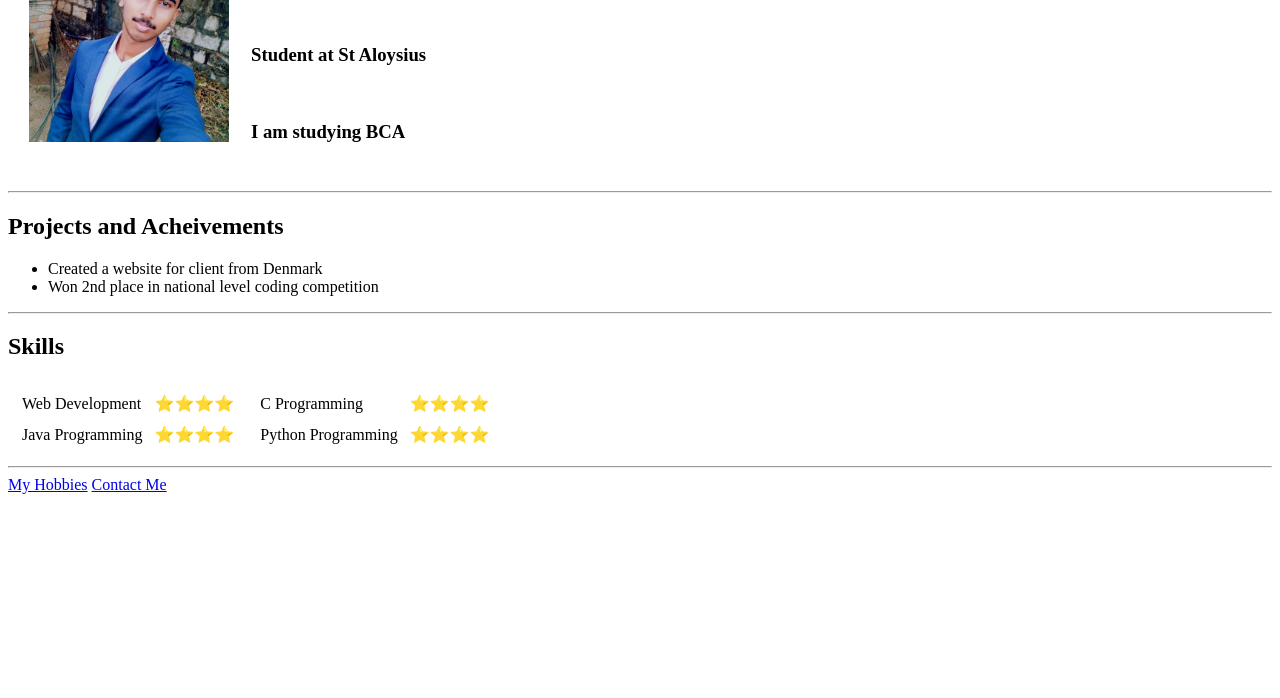
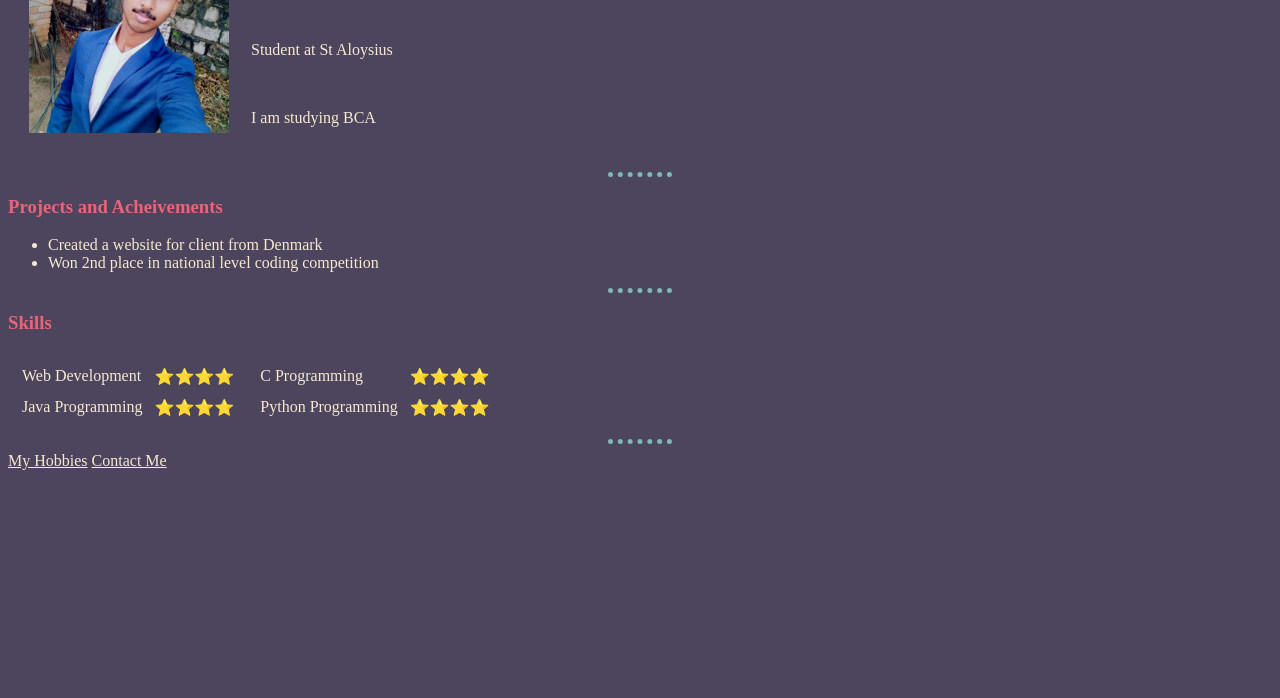
Before and after one commit to JenZBoi/CV, a plain HTML site: page index.html in a window 1280 px wide. Shown: the part 102-800 px from the top of the page. Drawn offline with Linux system fonts and the light colour scheme.

Commit message:
V1.01(Beta)
Added hobbies page and CSS styling.

```diff
--- /dev/null
+++ b/css/styles.css
@@ -0,0 +1,20 @@
+body{
+    background-color: #4D455D;
+    color: #F5E9CF;
+}
+
+hr{
+    border-style: none;
+    border-top-style: dotted;
+    border-color: #7DB9B6;
+    border-width: 5px;
+    width: 5%;
+}
+
+h1, h3{
+    color: #E96479;
+}
+
+a{
+    color: #F5E9CF;
+}
--- a/index.html
+++ b/index.html
@@ -4,6 +4,7 @@
     <meta charset="UTF-8">
     <meta http-equiv="X-UA-Compatible" content="IE=edge">
     <meta name="viewport" content="width=device-width, initial-scale=1.0">
+    <link rel="stylesheet" href="css/styles.css">
     <title>Jensen's Personal Site</title>
 </head>
 <body>
@@ -13,20 +14,20 @@
             <td>
                 <h1>Jensen Jacob</h1>
                 <br>
-                <h3>Student at St Aloysius</h3>
+                <p>Student at St Aloysius</p>
                 <br>
-                <h3>I am studying BCA</h3>
+                <p>I am studying BCA</p>
             </td>
         </tr>
     </table>
     <hr>
-    <h2>Projects and Acheivements</h2>
+    <h3>Projects and Acheivements</h3>
     <ul>
         <li>Created a website for client from Denmark</li>
         <li>Won 2nd place in national level coding competition</li>
     </ul>
     <hr>
-    <h2>Skills</h2>
+    <h3>Skills</h3>
     <table>
         <tr>
             <td>
@@ -56,7 +57,7 @@
         </tr>
     </table>
     <hr>
-    <a href="#">My Hobbies</a>
+    <a href="hobbies.html">My Hobbies</a>
     <a href="contact.html">Contact Me</a>
 </body>
 </html>
```
Also changed, not shown: contact.html (+2 -1 lines), hobbies.html (added, +21 -0 lines).
